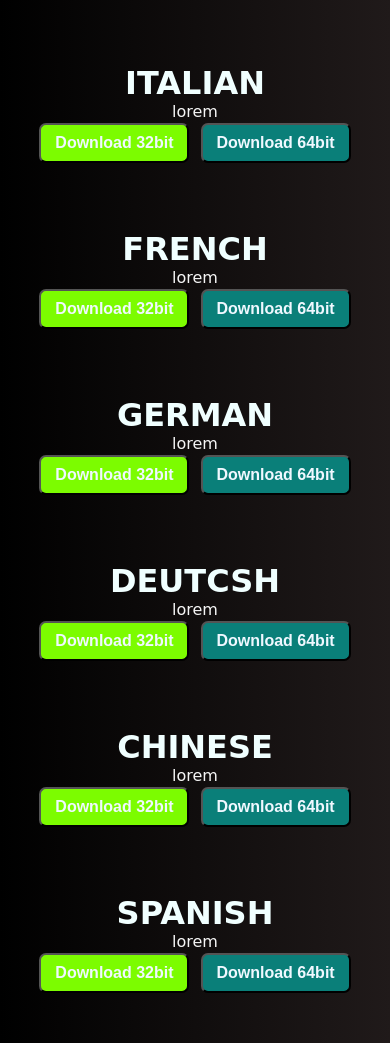
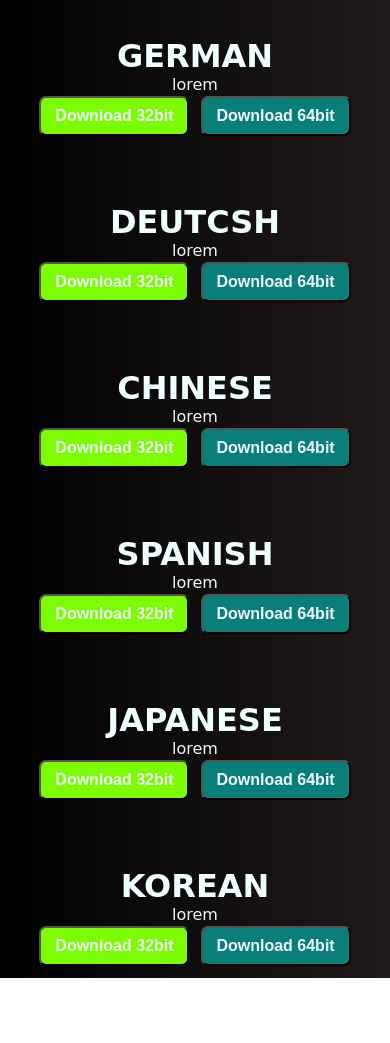
Before and after one commit to Rupak-11/UltraeditGrids, a plain HTML site: page index.html in a window 390 px wide. Shown: the part 700-1743 px from the top of the page. After the commit the page ends 1678 px from the top, so only its background shows below. Drawn offline with nearby package versions, Linux system fonts and the light colour scheme; a web font is replaced by a local one.

Commit message:
commit1.0

```diff
--- a/style.css
+++ b/style.css
@@ -123,7 +123,7 @@ body{
     @media (min-width:300px) and (max-width:700px){
         .container{
             margin-top: 450px;
-            height: 200vh;
+            height: 115vh;
             width: 100%;
             /* background: gray; */
             display: flex;
```
